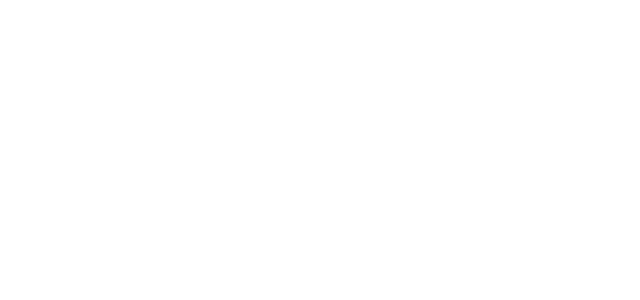
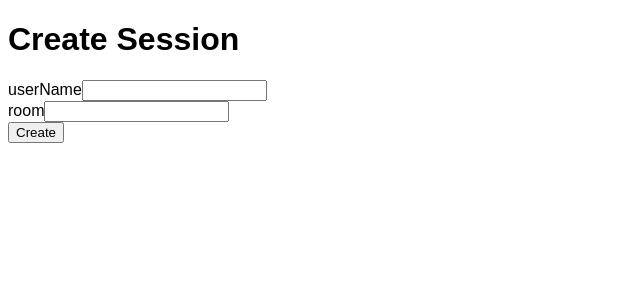
Before and after one commit to 1HectorAC/BasicChat, a React (Vite) app in the folder frontend/: page /create in a window 1280 px wide. Before the commit this address had no page. Shown: the top 300 px of the page, without its empty margins (0-640 px from the left). Built offline with nearby package versions, Linux system fonts and the light colour scheme; a web font is replaced by a local one.

Commit message:
Added Join and Create pages. Added route related part elsewhere.

```diff
--- a/frontend/src/App.jsx
+++ b/frontend/src/App.jsx
@@ -2,13 +2,17 @@
 import {BrowserRouter, Routes, Route} from 'react-router-dom'
 import './App.css'
 import Home from './pages/Home'
+import Create from './pages/Create'
+import Join from './pages/Join'
 
 function App() {
   return (
     <>
       <BrowserRouter>
         <Routes>
-          <Route path="/" element={<Home/>} />;
+          <Route path="/" element={<Home />} />
+          <Route path="/create" element={<Create />} />
+          <Route path="/join" element={<Join />} />
         </Routes>
       </BrowserRouter>
     </>
--- /dev/null
+++ b/frontend/src/pages/Create.jsx
@@ -0,0 +1,27 @@
+import { useState } from "react";
+
+function Create() {
+    const [room, setRoom] = useState();
+    const [userName, setUserName] = useState();
+    const [error, setError] = useState();
+    function onClickCreate() {
+        if (!room || !userName) {
+            setError("All fields must be entered");
+        }
+    }
+    return (
+        <div>
+            <h1>Create Session</h1>
+            <label htmlFor="userName">userName</label>
+            <input name="userName" id="userName" onChange={e => setRoom(e.target.value)} />
+            <br />
+            <label htmlFor="room">room</label>
+            <input name="room" id="room" onChange={e => setUserName(e.target.value)} />
+            <br />
+            <button onClick={onClickCreate}>Create</button>
+            {error && <p className="errorMessage">{error}</p>}
+        </div>
+    )
+}
+
+export default Create;
--- a/frontend/src/pages/Home.jsx
+++ b/frontend/src/pages/Home.jsx
@@ -1,8 +1,11 @@
-
+import { Link } from "react-router-dom";
 function Home(){
     return(
         <div>
-            <h1>Home Page</h1>
+            <h1>BasicChat Home Page</h1>
+            <Link to="/Create">Create</Link>
+            <br/>
+            <Link to="/Join">Join</Link>
         </div>
     )
 }
--- /dev/null
+++ b/frontend/src/pages/Join.jsx
@@ -0,0 +1,27 @@
+import { useState } from "react";
+
+
+function Join() {
+    const [room, setRoom] = useState();
+    const [userName, setUserName] = useState();
+    const [error, setError] = useState();
+    function onClickJoin() {
+        if (!room || !userName) {
+            setError("All fields must be entered");
+        }
+    }
+    return (
+        <div>
+            <h1>Join Session</h1>
+            <label htmlFor="userName">userName</label>
+            <input name="userName" id="userName" onChange={e => setRoom(e.target.value)} />
+            <br />
+            <label htmlFor="room">room</label>
+            <input name="room" id="room" onChange={e => setUserName(e.target.value)} />
+            <br />
+            <button onClick={onClickJoin}>Join</button>
+            {error && <p className="errorMessage">{error}</p>}
+        </div>
+    )
+}
+export default Join;
```
